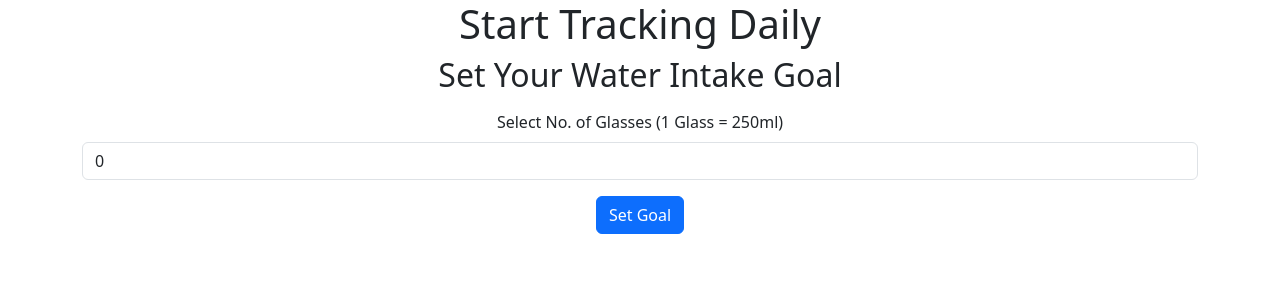
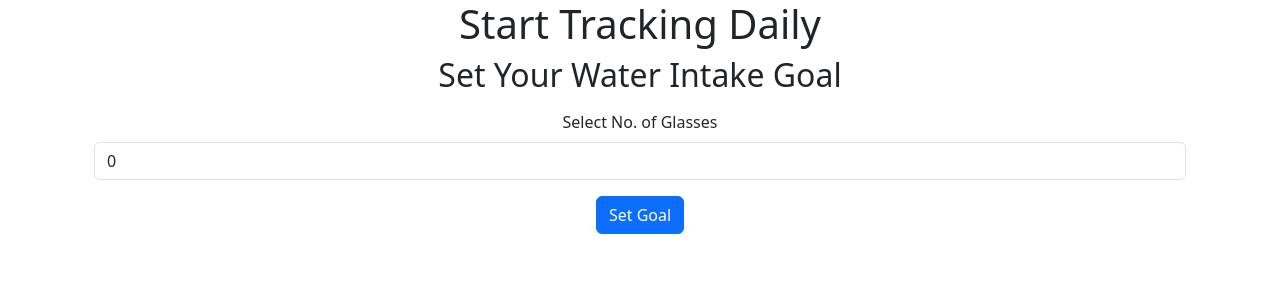
Before and after one commit to Nikk434/AquaGoal, a React (Create React App) app in the folder aqua-goal/: page /TrackDaily in a window 1280 px wide. Shown: the top 300 px of the page. Built offline with nearby package versions, Linux system fonts and the light colour scheme.

Commit message:
Refactored code to accomodate changes

```diff
--- a/aqua-goal/src/Component/TrackDaily.jsx
+++ b/aqua-goal/src/Component/TrackDaily.jsx
@@ -1,65 +1,15 @@
-import { Field, Form, Formik, ErrorMessage } from "formik";
-import { useState } from "react";
-
-// Validation function
-function validateGlasses(values) {
-    const errors = {};
-    if (!values.glasses || values.glasses <= 0) {
-        errors.glasses = "Please enter a valid number of glasses!";
-    } else if (values.glasses < 5) {
-        errors.glasses = "too Low Not recommended";
-    } else if (values.glasses > 20) {
-        errors.glasses = "too High Not recommended";
-    }
-    return errors;
-}
+import SetIntake from "./SetIntake";
 
 export default function TrackDaily() {
-    const [glasses, setGlasses] = useState(0);
-
-    function handleSetGoal(values) {
-        setGlasses(values.glasses);
-        console.log("Water intake goal set to:", values.glasses);
+    function handleDailyGoalSet(glasses) {
+        console.log("Daily goal set to:", glasses);
+        // Additional logic for daily tracking can be added here
     }
 
     return (
         <div className="container text-center">
             <h1>Start Tracking Daily</h1>
-            <h2>Set Your Water Intake Goal</h2>
-            <Formik
-                initialValues={{ glasses: 0 }}
-                validate={validateGlasses} // Using the separate validation function
-                onSubmit={handleSetGoal}
-            >
-                {({ values }) => (
-                    <Form>
-                        <div className="form-group my-3">
-                            <label htmlFor="glasses" className="form-label">
-                                Select No. of Glasses (1 Glass = 250ml)
-                            </label>
-                            <Field
-                                type="number"
-                                name="glasses"
-                                placeholder="10"
-                                className="form-control"
-                            />
-                            <ErrorMessage
-                                name="glasses"
-                                component="div"
-                                className="text-danger"
-                            />
-                        </div>
-                        <button type="submit" className="btn btn-primary">
-                            Set Goal
-                        </button>
-                    </Form>
-                )}
-            </Formik>
-            {glasses > 0 && (
-                <div className="alert alert-success mt-4">
-                    Your daily water intake goal is set to {glasses} glasses.
-                </div>
-            )}
+            <SetIntake onGoalSet={handleDailyGoalSet} />
         </div>
     );
 }
```
